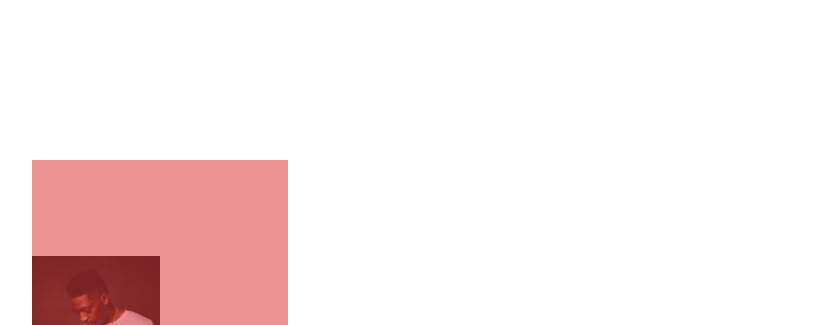
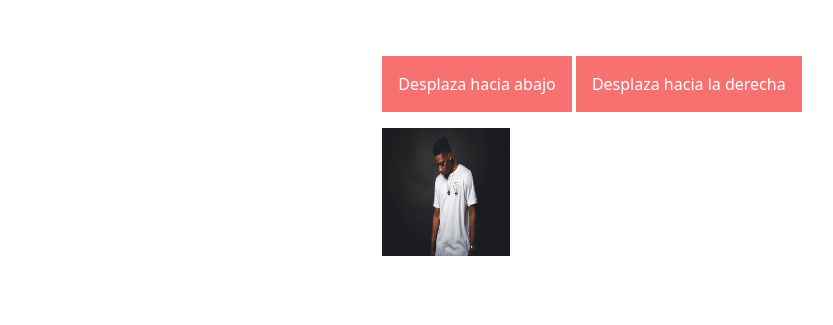
Before and after one commit to Joseph98Leo/Taildwind, a website: page cssIntermedio/src/index.html in a window 1280 px wide. Shown: the top 325 px of the page, without its empty margins (48-881 px from the left). Drawn offline with Linux system fonts and the light colour scheme.

Commit message:
transiciones

```diff
--- a/cssIntermedio/src/index.html
+++ b/cssIntermedio/src/index.html
@@ -23,10 +23,13 @@
 
         </nav> -->
 
-        <figure class="w-64 h-96 relative top-40 left-20">
-            <p class="absolute inset-0 text-white bg-red-600/50 flex items-center justify-center font-bold text-3xl z-10">Soy un texto</p>
-            <img src="assets/product_1.jpg" class="w-full h-full object-cover relative scale-50 origin-left" id="img">
-        </figure>
+        <!-- <section class="group p-8 bg-red-400 group/section">
+            <figure class="w-64 h-96 relative top-40 left-20 group overflow-hidden group/figure">
+                <p class="absolute inset-0 text-white bg-red-600/50 flex items-center justify-center font-bold text-3xl z-10 group-hover/figure:translate-y-full group-hover/section:bg-blue-600/50 transition">Soy un texto</p>
+                <img src="assets/product_1.jpg" class="w-full h-full object-cover relative" id="img">
+            </figure>
+        </section> -->
+
 
         <!-- <h2 class="text-3xl font-bold text-center my-12">
             Galeria de imagenes
@@ -54,5 +57,25 @@
         </form> -->
 
 
+        <section class="space-y-4 mt-10 mx-auto w-max">
+            <button
+                class="bg-red-400 text-white w-max p-4 peer/abajo"
+            >
+                Desplaza hacia abajo
+            </button>
+
+            <button
+                class="bg-red-400 text-white w-max p-4 peer/derecha"
+            >
+                Desplaza hacia la derecha
+            </button>
+
+            <img
+                src="assets/product_1.jpg"
+                class="w-32 h-32 peer-hover/abajo:translate-y-full peer-hover/derecha:translate-x-full transition-[margin,transform] duration-[2s]"
+                alt=""
+            >
+        </section>
+
     </body>
 </html>
```
Also changed, not shown: cssIntermedio/src/css/estilos.css.
